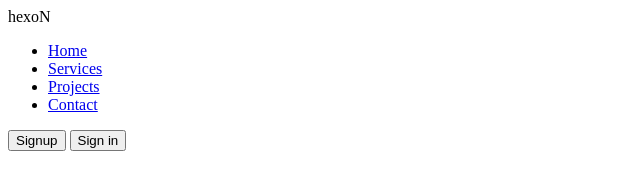
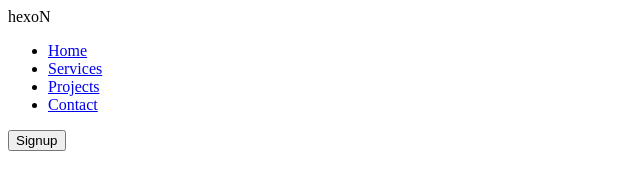
Before and after one commit to alihexon/landing-page, a plain HTML site: page index.html in a window 1280 px wide. Shown: the whole page, without its empty margins (0-640 px from the left). Drawn offline with nearby package versions, Linux system fonts and the light colour scheme.

Commit message:
removed signin button

```diff
--- a/index.html
+++ b/index.html
@@ -21,7 +21,6 @@
       </nav>
       <div class="buttons">
         <button class="signup-btn btn">Signup</button>
-        <button class="signin-btn btn">Sign in</button>
       </div>
     </header>
   </div>
```
